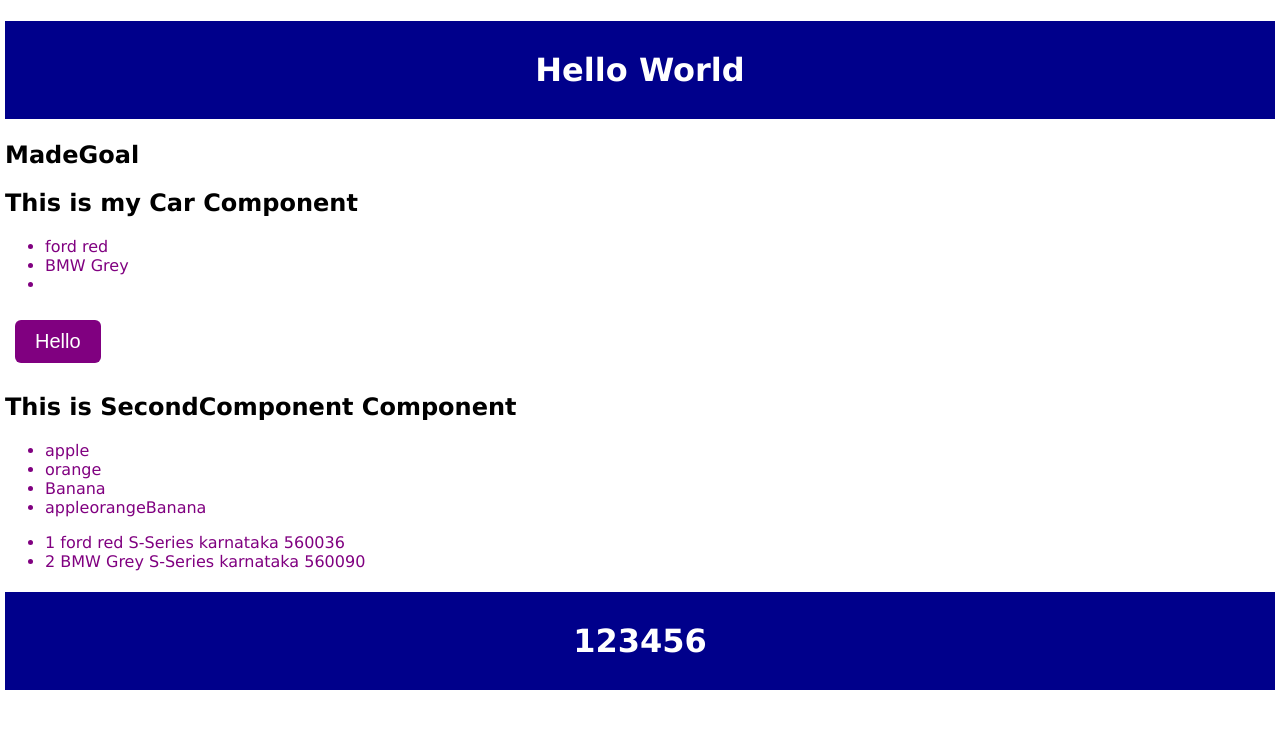
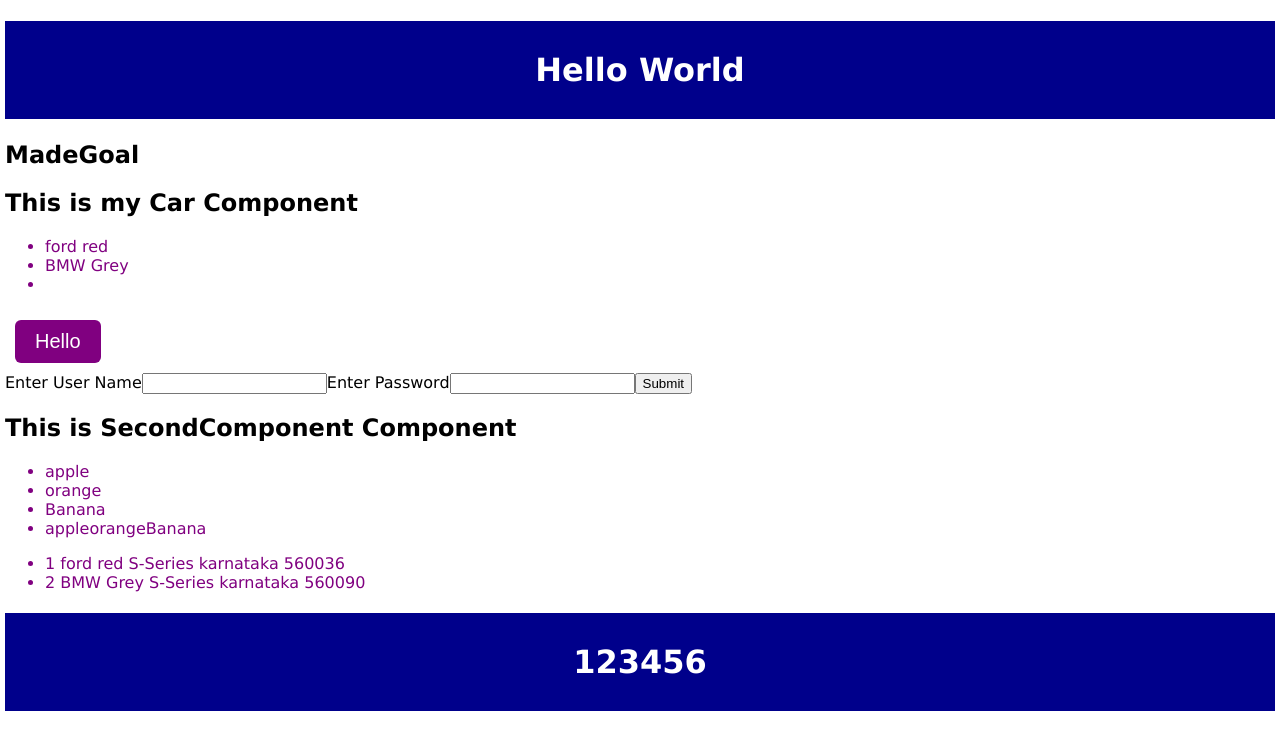
Before and after one commit to santhoshmca2018-2020/Test, a React (Create React App) app: page / in a window 1280 px wide. Shown: the top 750 px of the page. Built offline with nearby package versions, Linux system fonts and the light colour scheme.

Commit message:
Finally Form Handled With Data

```diff
--- a/src/Car.js
+++ b/src/Car.js
@@ -1,22 +1,25 @@
 import React from "react";
 import MadeGoal from "./MadeGoal";
 import MissedGoal from "./MissedGoal";
+import Form from "./Form";
 const isGoal = true;
 
-const shoot = (a,b) => {
-alert(b.type)
-}
+const shoot = (a, b) => {
+  alert(b.type);
+};
 
 const Car = (props) => {
-console.log(props.vehicle)
-console.log(isGoal)
+  console.log(props.vehicle);
+  console.log(isGoal);
   return (
     <div>
-       {isGoal ? <MadeGoal/> : <MissedGoal/>}
+      {isGoal ? <MadeGoal /> : <MissedGoal />}
       <h2>This is my Car Component</h2>
       <ul>
         {props.vehicle.map((item, index) => (
-          <li key={index}>{item.brand} {item.color}</li>
+          <li key={index}>
+            {item.brand} {item.color}
+          </li>
         ))}
 
         <li key={props.vehicle.id}>
@@ -26,8 +29,10 @@ console.log(isGoal)
         </li>
       </ul>
 
-      <button type="submit" onClick={(e)=> shoot("Goal",e)}>Hello</button>
-
+      <button type="submit" onClick={(e) => shoot("Goal", e)}>
+        Hello
+      </button>
+      <Form />
     </div>
   );
 };
--- /dev/null
+++ b/src/Form.js
@@ -0,0 +1,40 @@
+import React, { useState } from "react";
+
+const Form = () => {
+  const [input, setInput] = useState({});
+
+  const loginForm = (e) => {
+    e.preventDefault();
+    console.log(input);
+  };
+
+  const CollectLoginData = (e) => {
+    const name = e.target.name;
+    const value = e.target.value;
+    setInput((data) => ({ ...data, [name]: value }));
+  };
+  return (
+    <div>
+      <form onSubmit={loginForm}>
+        <label>Enter User Name</label>
+        <input
+          type="text"
+          name="username"
+          value={input.username || ""}
+          onChange={CollectLoginData}
+        />
+        <label>Enter Password</label>
+        <input
+          type="password"
+          name="pass"
+          value={input.pass || ""}
+          onChange={CollectLoginData}
+        />
+
+        <input type="submit" />
+      </form>
+    </div>
+  );
+};
+
+export default Form;
--- a/src/SecondComponent.js
+++ b/src/SecondComponent.js
@@ -4,8 +4,8 @@ import Car from "./Car";
 const Fruits = ["apple", "orange", "Banana"];
 const numbersOne = [1, 2, 3];
 const numbersTwo = [4, 5, 6];
-const [one,...remaining] = numbersOne;
-const combinedNo = [...numbersOne,...numbersTwo];
+const [one, ...remaining] = numbersOne;
+const combinedNo = [...numbersOne, ...numbersTwo];
 const vehicle = [
   {
     id: 1,
@@ -13,10 +13,10 @@ const vehicle = [
     color: "red",
     year: 2022,
     model: "S-Series",
-    registration:{
-      state:"karnataka",
-      pincode:560036,
-    }
+    registration: {
+      state: "karnataka",
+      pincode: 560036,
+    },
   },
   {
     id: 2,
@@ -24,35 +24,34 @@ const vehicle = [
     color: "Grey",
     year: 2022,
     model: "S-Series",
-    registration:{
-      state:"karnataka",
-      pincode:560090,
-    }
+    registration: {
+      state: "karnataka",
+      pincode: 560090,
+    },
   },
 ];
 
 const myVehicle = {
-  brand: 'Ford',
-  model: 'Mustang',
-  color: 'red'
-}
+  brand: "Ford",
+  model: "Mustang",
+  color: "red",
+};
 
 const updateMyVehicle = {
-  type: 'car',
+  type: "car",
   year: 2021,
-  color: 'yellow'
-}
+  color: "yellow",
+};
 
-const UpdatedVehicle = {...myVehicle, ...updateMyVehicle};
+const UpdatedVehicle = { ...myVehicle, ...updateMyVehicle };
 
 console.log(UpdatedVehicle);
-const carColor = "red"
-
+const carColor = "red";
 
 const SecondComponent = (props) => {
   return (
     <div>
-      <Car vehicle={ vehicle} />
+      <Car vehicle={vehicle} />
       <h2>This is SecondComponent Component</h2>
       <ul>
         {Fruits.map((item, index) => (
@@ -62,14 +61,15 @@ const SecondComponent = (props) => {
       </ul>
       <ul>
         {vehicle.map((item, index) => (
-           <li key={index}>
-            {item.id} {item.brand} {item.color} {item.model} {item.registration.state} {item.registration.pincode}
+          <li key={index}>
+            {item.id} {item.brand} {item.color} {item.model}{" "}
+            {item.registration.state} {item.registration.pincode}
           </li>
         ))}
       </ul>
 
-     <h1>{combinedNo}</h1>
-     <p id="demo"></p>
+      <h1>{combinedNo}</h1>
+      <p id="demo"></p>
     </div>
   );
 };
```
